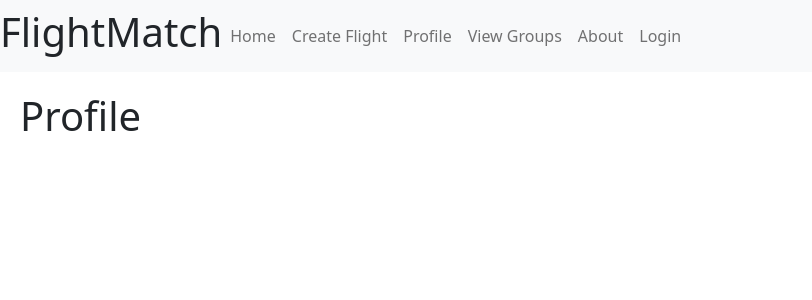
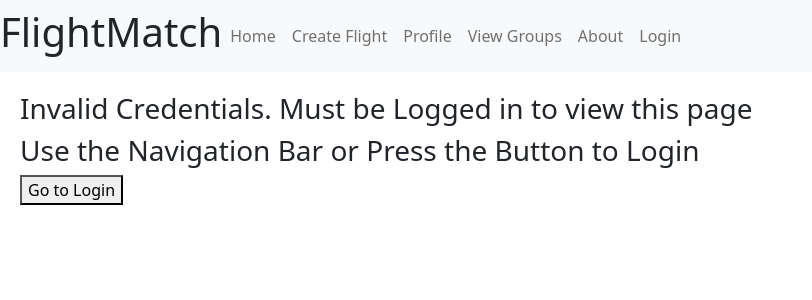
Before and after one commit to JustinePend/FlightMatch, a React (Create React App) app in the folder flightmatch/client/: page /display/1 in a window 1280 px wide. Shown: the top 300 px of the page, without its empty margins (0-812 px from the left). Built offline with nearby package versions, Linux system fonts and the light colour scheme; no server answers.

Commit message:
Changes to display.js for login credentials

```diff
--- a/flightmatch/client/src/components/display.js
+++ b/flightmatch/client/src/components/display.js
@@ -1,6 +1,6 @@
 import React, { useState } from "react";
 import { useParams, useNavigate } from "react-router";
-//import {getUID} from "./login.js";
+import {getUID} from "./login.js";
 
 
 async function getProfile(uid){
@@ -44,6 +44,16 @@ export default function Display() {
     const flightid = params.id.toString();
     doeverything(flightid);
 
+    if (getUID() === 0)
+    {
+      return (
+        <div>
+          <h3> Invalid Credentials. Must be Logged in to view this page </h3>
+          <h3> Use the Navigation Bar or Press the Button to Login</h3>
+          <button onClick={() => navigate("/")}>Go to Login</button>
+        </div>
+      );
+    }
 
     // This following section will display the form that takes input from the user to update the data.
     return (
```
